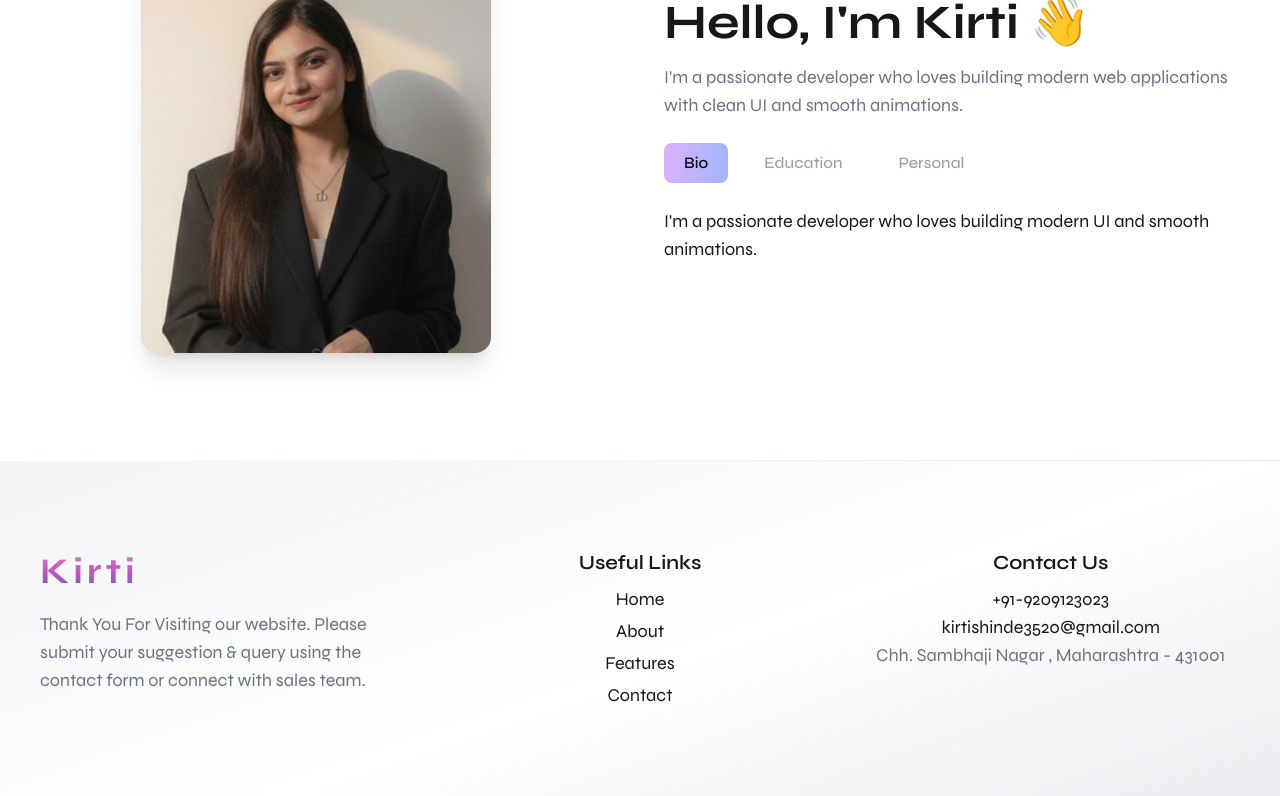
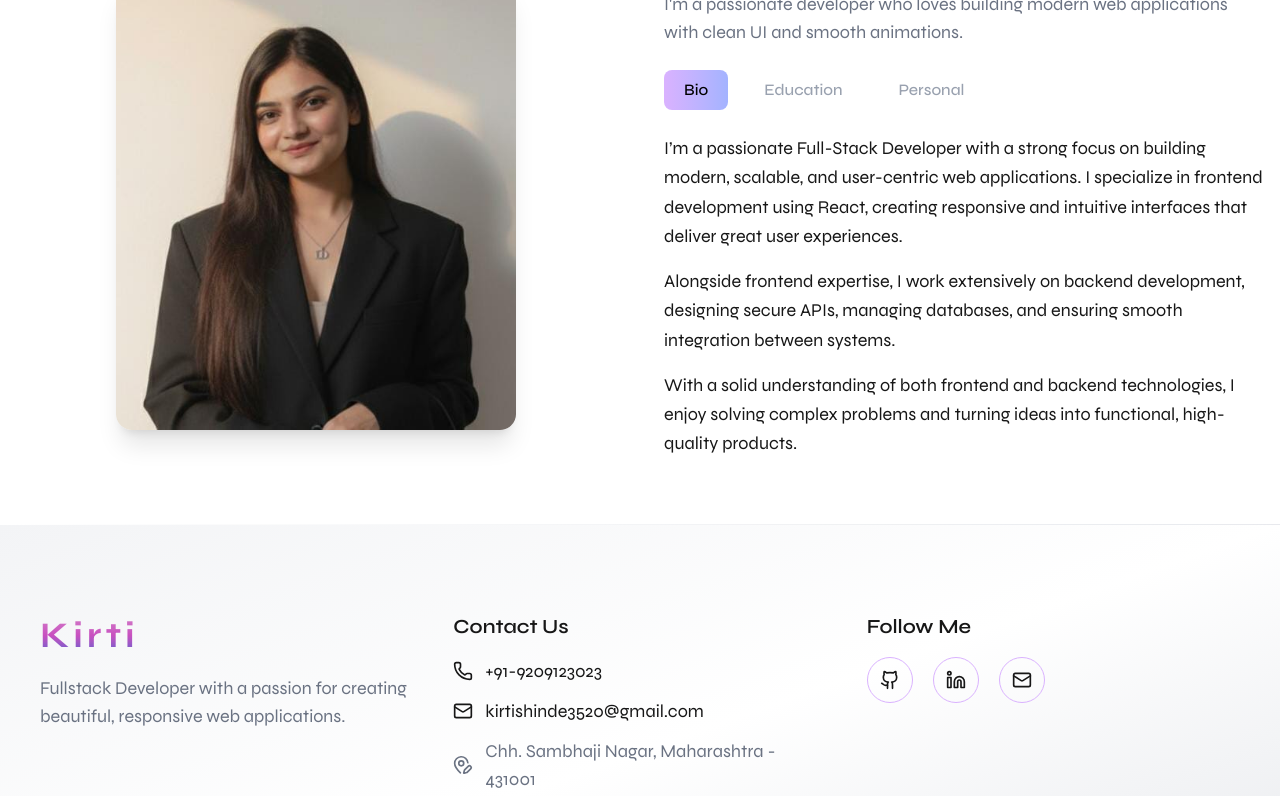
Before and after one commit to KirtiShinde18/next-portfolio, a Next.js app in the folder client/: page /about in a window 1280 px wide. Shown: the part 380-1176 px from the top of the page. Built offline with nearby package versions, Linux system fonts and the light colour scheme.

Commit message:
Complete About Section

```diff
--- a/client/app/(public)/about/page.tsx
+++ b/client/app/(public)/about/page.tsx
@@ -6,6 +6,7 @@ import Image from 'next/image';
 
 // image
 import kirti from "./../../../public/assets/images/kirti.jpeg"
+import { Calendar, GraduationCap, LocationEdit, Mail, Phone } from 'lucide-react';
 
 const text = "About Me";
 const tabs = ["Bio", "Education", "Personal"];
@@ -14,12 +15,12 @@ const About = () => {
   const [activeTab, setActiveTab] = useState("Bio");
 
   return <>
-  <div className="min-h-screen md:mt-10 mt-20 flex items-center justify-center px-4">
+  <div className="min-h-screen md:mt-10  flex items-center justify-center px-4">
   <div className="max-w-7xl mx-auto z-10 text-center">
 
     {/* HEADING */}
     <motion.h1
-      className="sm:text-5xl text-4xl md:text-7xl font-bold mb-4 leading-tight font-display text-center"
+      className="mt-20 sm:text-5xl text-4xl md:text-7xl font-bold mb-4 leading-tight font-display text-center"
     >
       {text.split("").map((char, index) => (
         <motion.span
@@ -40,10 +41,10 @@ const About = () => {
     </p>
 
     {/* GRID SECTION */}
-    <div className="w-full grid grid-cols-1 lg:grid-cols-2 gap-12 items-center text-left">
+    <div className="w-full grid grid-cols-1 lg:grid-cols-2 gap-12 items-center text-left mb-10">
 
       {/* LEFT - IMAGE */}
-      <div className="relative w-full max-w-[350px] h-[400px] mx-auto">
+      <div className="relative w-full max-w-[220px] h-[260px] sm:max-w-[260px] sm:h-[300px] md:max-w-[320px] md:h-[380px] lg:max-w-[400px] lg:h-[450px] mx-auto">
         <Image
           src={kirti}
           alt="Kirti Shinde"
@@ -56,7 +57,7 @@ const About = () => {
       {/* RIGHT - CONTENT */}
       <div>
         <h2 className="text-3xl md:text-5xl font-bold mb-4">
-          Hello, I'm Kirti 👋
+          Hello, I'm Kirti 👋🏻
         </h2>
 
         <p className="text-gray-500 text-lg mb-6">
@@ -91,48 +92,158 @@ const About = () => {
         </div>
 
         {/* CONTENT */}
-        <div className="relative min-h-[100px]">
+<div className="relative min-h-[300px] md:min-h-[350px] transition-all duration-300">
   <AnimatePresence mode="wait">
+
+  {/* BIO */}
   {activeTab === "Bio" && (
     <motion.div
       key="bio"
-                initial={{ opacity: 0, y: -40 }}
+      initial={{ opacity: 0, y: -20 }}
       animate={{ opacity: 1, y: 0 }}
-                exit={{ opacity: 0, y: 40 }}
+      exit={{ opacity: 0, y: 20 }}
       transition={{ duration: 0.4 }}
-                className=" text-lg"
+      className="text-lg leading-relaxed"
     >
-                I'm a passionate developer who loves building modern UI and smooth animations.
+      <p>
+        I’m a passionate Full-Stack Developer with a strong focus on building modern,
+        scalable, and user-centric web applications. I specialize in frontend development
+        using React, creating responsive and intuitive interfaces that deliver great user experiences.
+      </p>
+
+      <p className="mt-4">
+        Alongside frontend expertise, I work extensively on backend development, designing
+        secure APIs, managing databases, and ensuring smooth integration between systems.
+      </p>
+
+      <p className="mt-4">
+        With a solid understanding of both frontend and backend technologies, I enjoy
+        solving complex problems and turning ideas into functional, high-quality products.
+      </p>
     </motion.div>
   )}
 
+  {/* EDUCATION */}
   {activeTab === "Education" && (
     <motion.div
       key="education"
-                initial={{ opacity: 0, y: -40 }}
+      initial={{ opacity: 0, y: -20 }}
       animate={{ opacity: 1, y: 0 }}
-                exit={{ opacity: 0, y: 40 }}
+      exit={{ opacity: 0, y: 20 }}
       transition={{ duration: 0.4 }}
-                className=" text-lg"
+      className="text-lg space-y-6"
     >
-                MCA student with strong foundation in web development and problem solving.
+
+      {/* CARD */}
+      {[
+        {
+          title: "Bachelor of Computer Science (BCS)",
+          desc: "Aug 2022 - Mar 2025",
+          place: "Shiv Chhatrapati College, Chhatrapati Sambhaji Nagar"
+        },
+        {
+          title: "Higher Secondary School",
+          desc: "July 2017 - Feb 2019",
+          place: "Shree Goraksha Junior College"
+        }
+      ].map((item, i) => (
+        <div
+          key={i}
+          className="flex flex-col sm:flex-row gap-4 sm:gap-6 items-start sm:items-center
+          rounded-2xl bg-white/10 backdrop-blur-lg border border-white/20
+          shadow-xl p-5 hover:shadow-2xl hover:bg-white/20 transition-all duration-300"
+        >
+          <div className="p-3 rounded-full bg-white/20">
+            <GraduationCap />
+          </div>
+
+          <div>
+            <h1 className="text-lg font-bold">{item.title}</h1>
+            <p className="text-gray-500">
+              {item.desc} <br /> {item.place}
+            </p>
+          </div>
+        </div>
+      ))}
+
     </motion.div>
   )}
 
+  {/* PERSONAL */}
   {activeTab === "Personal" && (
     <motion.div
       key="personal"
-                initial={{ opacity: 0, y: -40 }}
+      initial={{ opacity: 0, y: -20 }}
       animate={{ opacity: 1, y: 0 }}
-                exit={{ opacity: 0, y: 40 }}
+      exit={{ opacity: 0, y: 20 }}
       transition={{ duration: 0.4 }}
-                className=" text-lg"
     >
-                Worked on multiple projects including full-stack apps and UI/UX designs.
+
+      <div className="grid grid-cols-1 md:grid-cols-2 gap-5">
+
+        {/* CARD COMPONENT */}
+        {[
+          { icon: <Calendar />, title: "Date Of Birth", value: "10 June" },
+          { icon: <LocationEdit />, title: "Location", value: "Chhatrapati Sambhaji Nagar, Maharashtra" },
+          { icon: <Mail />, title: "Email", value: "kirtishinde3520@gmail.com", link: "mailto:kirtishinde3520@gmail.com" },
+          { icon: <Phone />, title: "Phone", value: "+91-9209123023", link: "tel:+919209123023" },
+        ].map((item, i) => (
+          <div
+            key={i}
+            className="flex items-center gap-4 p-5 rounded-2xl
+            bg-white/10 backdrop-blur-lg border border-white/20
+            shadow-lg hover:shadow-2xl hover:bg-white/20
+            transition-all duration-300"
+          >
+            <div className="p-3 rounded-full bg-white/20">
+              {item.icon}
+            </div>
+
+            <div>
+              <h1 className="text-gray-500 text-sm">{item.title}</h1>
+
+              {item.link ? (
+                <a href={item.link}>
+                  <p className="text-sm font-semibold hover:text-purple-400">
+                    {item.value}
+                  </p>
+                </a>
+              ) : (
+                <p className="text-sm font-semibold">{item.value}</p>
+              )}
+            </div>
+          </div>
+        ))}
+
+        {/* LANGUAGES (FULL WIDTH) */}
+        <div
+          className="md:col-span-2 p-6 rounded-2xl
+          bg-white/10 backdrop-blur-lg border border-white/20
+          shadow-lg hover:shadow-2xl hover:bg-white/20
+          transition-all duration-300"
+        >
+          <h1 className="font-semibold text-gray-500 mb-3">Languages</h1>
+
+          <div className="flex flex-wrap gap-3">
+            {["English", "Hindi", "Marathi"].map((lang, i) => (
+              <span
+                key={i}
+                className="px-4 py-1 rounded-full text-sm bg-gray-100 dark:bg-white/20"
+              >
+                {lang}
+              </span>
+            ))}
+          </div>
+        </div>
+
+      </div>
+
     </motion.div>
   )}
+
 </AnimatePresence>
 </div>
+
       </div>
 
     </div>
--- a/client/app/_components/Footer.tsx
+++ b/client/app/_components/Footer.tsx
@@ -2,6 +2,7 @@
 
 import React from 'react'
 import { motion } from "framer-motion";
+import { Github, Linkedin, LocationEditIcon, Mail, Phone } from 'lucide-react';
 
 const Footer = () => {
 
@@ -18,13 +19,12 @@ const text = "Kirti";
       <footer className="p-10 text-center border-t border-white/10 py-12  bg-gradient-to-br from-gray-100 via-white to-gray-200
           dark:bg-gradient-to-br dark:from-gray-900 dark:via-black dark:to-gray-800 text-lg">
 
-      <div className="my-10 max-w-7xl mx-auto flex flex-col md:flex-row justify-between gap-8">
+        <div className="my-10 max-w-7xl mx-auto flex flex-col md:flex-row justify-between items-center md:items-start gap-10 text-center md:text-left">
 
           {/* Brand */}
-
-        <div className="flex flex-col md:w-1/3 text-start ">
+          <div className="flex flex-col md:w-1/3 items-start md:items-start">
             <motion.h1
-              className="sm:text-5xl text-3xl md:text-4xl font-bold mb-4 leading-tight font-display flex gap-1"
+              className="sm:text-5xl text-3xl md:text-4xl font-bold mb-4 leading-tight font-display flex gap-1 flex-wrap justify-center md:justify-start"
             >
               {text.split("").map((char, index) => (
                 <motion.span
@@ -32,47 +32,83 @@ const text = "Kirti";
                   className="bg-gradient-to-t from-[#4158D0] via-[#C850C0] to-[#d382c8] bg-clip-text text-transparent"
                   initial={{ opacity: 0, y: 30 }}
                   animate={{ opacity: 1, y: 0 }}
-                  transition={{ delay: index * 0.1 }}
+                  transition={{ delay: index * 0.05 }}  // faster animation
                 >
                   {char}
                 </motion.span>
               ))}
             </motion.h1>
 
-          <p className="text-gray-500 text-lg">
-            Thank You For Visiting our website. Please submit your suggestion & query using the contact form or connect with sales team.
+            <p className="text-gray-500 text-lg max-w-sm">
+              Fullstack Developer with a passion for creating beautiful, responsive web applications.
             </p>
           </div>
 
+          {/* Contact Us */}
+          <div className="flex flex-col md:w-1/3 items-start md:items-start">
+            <h3 className="text-xl font-semibold font-display mb-4">
+              Contact Us
+            </h3>
+
+            <a
+              href="tel:+919209123023"
+              className="flex items-center gap-3 mb-3 hover:text-purple-400 transition"
+            >
+              <Phone size={20} />
+              <span>+91-9209123023</span>
+            </a>
+
+            <a
+              href="mailto:kirtishinde3520@gmail.com"
+              className="flex items-center gap-3 mb-3 hover:text-purple-400 transition"
+            >
+              <Mail size={20} />
+              <span>kirtishinde3520@gmail.com</span>
+            </a>
 
 
-
-        {/* Useful Links */}
-        <div className="flex flex-col md:w-1/3 text-lg">
-          <h3 className="text-xl font-semibold font-display mb-2">Useful Links</h3>
-          <ul className=" space-y-1">
-            {navLinks.map((link) => (
-              <li key={link.name}>
-                <a
-                  href={link.href}
-                  className="hover:text-purple-400 transition-colors"
-                >
-                  {link.name}
-                </a>
-              </li>
-            ))}
-          </ul>
+            <div className="flex items-center gap-3 text-gray-500">
+              <LocationEditIcon size={20} />
+              <span>Chh. Sambhaji Nagar, Maharashtra - 431001</span>
             </div>
 
-        {/* Contact Us */}
-        <div className="flex flex-col md:w-1/3 text-lg">
-          <h3 className="text-xl font-semibold font-display mb-2">Contact Us</h3>
-          <p><a href="tel:+9209123023" className="hover:text-purple-400 transition-colors duration-300">+91-9209123023</a></p>
-          <p>
-            <a href="mailto:kirtishinde3520@gmail.com" className="block hover:text-purple-400 transition-colors duration-300">
-              kirtishinde3520@gmail.com
-            </a></p>
-          <p className="text-gray-500 text-lg">Chh. Sambhaji Nagar , Maharashtra - 431001</p>
+
+          </div>
+
+          {/* Follow Me */}
+          <div className="flex flex-col md:w-1/3 items-start md:items-start">
+            <h3 className="text-xl font-semibold font-display mb-4">
+              Follow Me
+            </h3>
+
+            <div className="flex gap-5 justify-start md:justify-start">
+
+              <a
+                href="https://github.com/KirtiShinde18"
+                target="_blank"
+                rel="noopener noreferrer"
+                className="p-3 rounded-full border border-purple-300 hover:bg-purple-500 hover:text-white transition-all duration-300 hover:scale-110"
+              >
+                <Github size={20} />
+              </a>
+
+              <a
+                href="https://www.linkedin.com/in/kirtishinde18/"
+                target="_blank"
+                rel="noopener noreferrer"
+                className="p-3 rounded-full border border-purple-300 hover:bg-purple-500 hover:text-white transition-all duration-300 hover:scale-110"
+              >
+                <Linkedin size={20} />
+              </a>
+
+              <a
+                href="mailto:kirtishinde3520@gmail.com"
+                className="p-3 rounded-full border border-purple-300 hover:bg-purple-500 hover:text-white transition-all duration-300 hover:scale-110"
+              >
+                <Mail size={20} />
+              </a>
+
+            </div>
           </div>
 
         </div>
```
Also changed, not shown: client/app/(public)/page.tsx (+6 -5 lines), 1 other file (tests, documents, lock files or other folders). Lines whose indentation alone changed are shown as unchanged.
